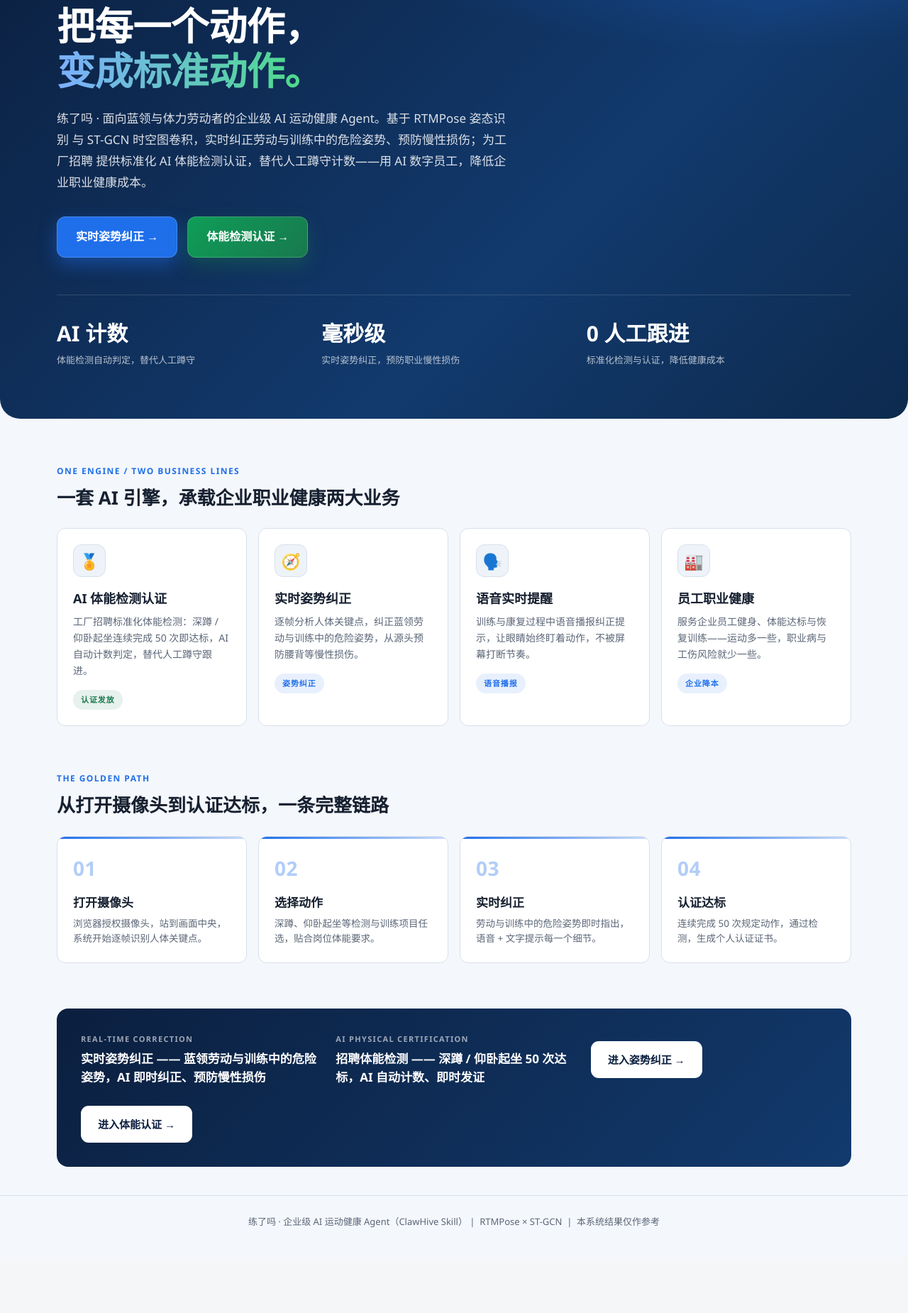
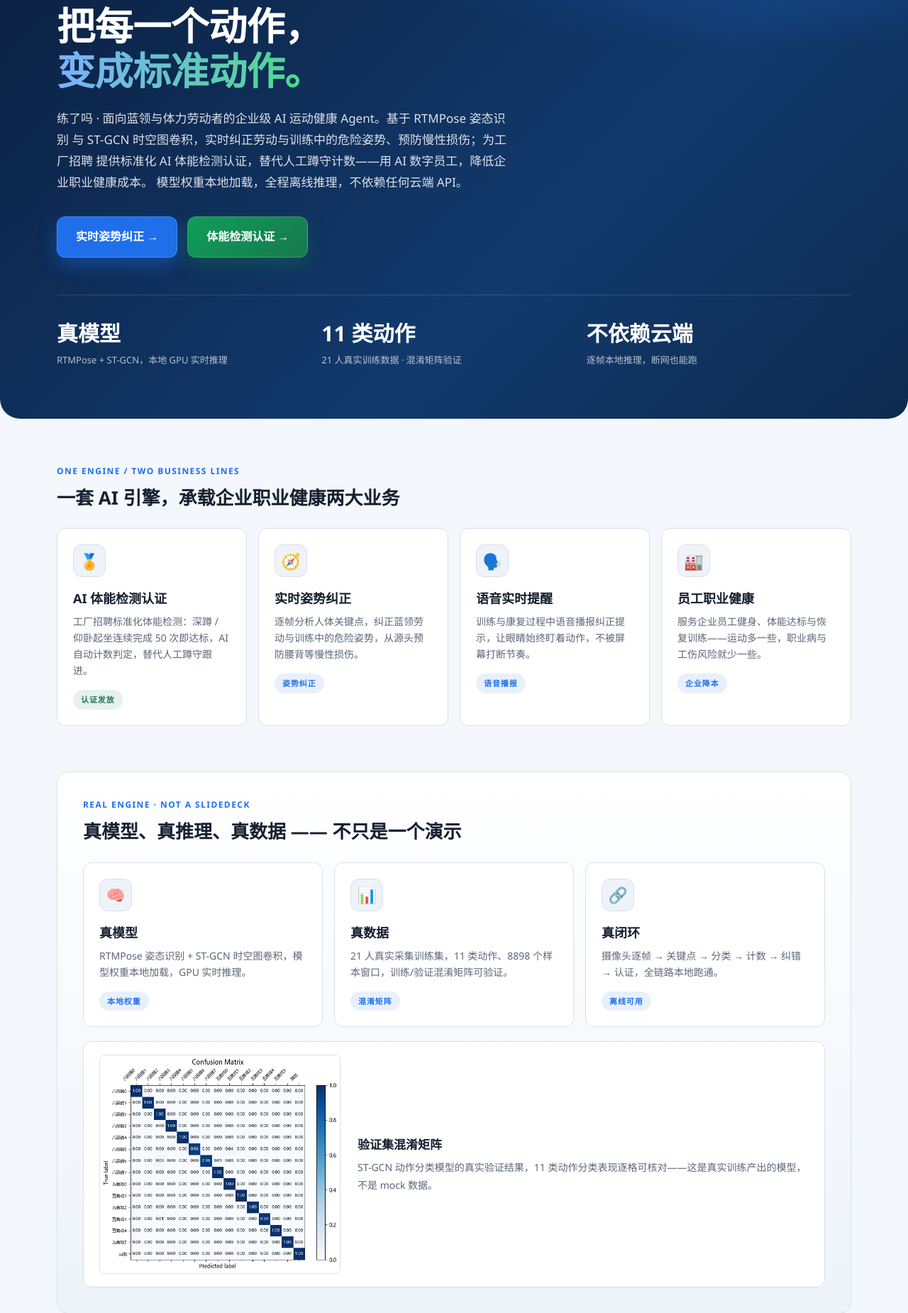
Before and after one commit to leafjava/enterprise-pose-coach, a Flask app: page / in a window 1280 px wide. Shown: the part 144-1994 px from the top of the page at 71% size. Before the commit the page ends 1874 px from the top, so only its background shows below. Run offline with Flask 3, Linux system fonts and the light colour scheme; parts of the project's set-up code (start-up, migrations or seed data) failed here and were passed over.

Commit message:
feat(home): surface real-model evidence with confusion matrix
Reinforce the "real model, not a mock" moat for judges:
- Add "REAL ENGINE" section with validation confusion matrix image
- Swap hero proofs for RTMPose + ST-GCN / 11 classes / offline inference
- Sync README tech stack and quick start to the actual implementation
- Add submission checklist for the ClawHive hackathon

```diff
--- a/templates/home.html
+++ b/templates/home.html
@@ -356,7 +356,58 @@
             font-size: 13px;
         }
 
+        /* ---------- 真实引擎证据 ---------- */
+        .engine-section {
+            background: linear-gradient(180deg, #ffffff 0%, var(--panel-alt) 100%);
+            border: 1px solid var(--border);
+            border-radius: 16px;
+            padding: 36px;
+        }
+
+        .engine-proof {
+            display: flex;
+            gap: 24px;
+            align-items: center;
+            margin-top: 20px;
+            background: var(--panel);
+            border: 1px solid var(--border);
+            border-radius: 12px;
+            padding: 18px 22px;
+        }
+
+        .engine-proof img {
+            width: min(340px, 42%);
+            border-radius: 8px;
+            border: 1px solid var(--border);
+            background: #fff;
+        }
+
+        .engine-proof strong {
+            display: block;
+            font-size: 17px;
+            margin-bottom: 6px;
+        }
+
+        .engine-proof span {
+            color: var(--muted);
+            font-size: 14px;
+            line-height: 1.65;
+        }
+
         @media (max-width: 720px) {
+            .engine-section {
+                padding: 22px;
+            }
+
+            .engine-proof {
+                flex-direction: column;
+                align-items: flex-start;
+            }
+
+            .engine-proof img {
+                width: 100%;
+            }
+
             .hero {
                 padding: 56px 0 48px;
             }
@@ -382,15 +433,16 @@
                     练了吗 · 面向蓝领与体力劳动者的企业级 AI 运动健康 Agent。基于 RTMPose 姿态识别
                     与 ST-GCN 时空图卷积，实时纠正劳动与训练中的危险姿势、预防慢性损伤；为工厂招聘
                     提供标准化 AI 体能检测认证，替代人工蹲守计数——用 AI 数字员工，降低企业职业健康成本。
+                    模型权重本地加载，全程离线推理，不依赖任何云端 API。
                 </p>
                 <div class="hero-actions">
                     <a href="/coach" class="primary-cta">实时姿势纠正 →</a>
                     <a href="/certification" class="primary-cta success-cta">体能检测认证 →</a>
                 </div>
                 <div class="hero-proof">
-                    <div><strong>AI 计数</strong><span>体能检测自动判定，替代人工蹲守</span></div>
-                    <div><strong>毫秒级</strong><span>实时姿势纠正，预防职业慢性损伤</span></div>
-                    <div><strong>0 人工跟进</strong><span>标准化检测与认证，降低健康成本</span></div>
+                    <div><strong>真模型</strong><span>RTMPose + ST-GCN，本地 GPU 实时推理</span></div>
+                    <div><strong>11 类动作</strong><span>21 人真实训练数据 · 混淆矩阵验证</span></div>
+                    <div><strong>不依赖云端</strong><span>逐帧本地推理，断网也能跑</span></div>
                 </div>
             </div>
         </section>
@@ -426,6 +478,41 @@
                     <p>服务企业员工健身、体能达标与恢复训练——运动多一些，职业病与工伤风险就少一些。</p>
                     <span class="badge">企业降本</span>
                 </article>
+            </div>
+        </section>
+
+        <!-- 真实推理引擎 -->
+        <section class="shell section-block engine-section">
+            <div class="section-heading">
+                <span>REAL ENGINE · NOT A SLIDEDECK</span>
+                <h2>真模型、真推理、真数据 —— 不只是一个演示</h2>
+            </div>
+            <div class="grid">
+                <article class="panel">
+                    <div class="card-icon">🧠</div>
+                    <h3>真模型</h3>
+                    <p>RTMPose 姿态识别 + ST-GCN 时空图卷积，模型权重本地加载，GPU 实时推理。</p>
+                    <span class="badge">本地权重</span>
+                </article>
+                <article class="panel">
+                    <div class="card-icon">📊</div>
+                    <h3>真数据</h3>
+                    <p>21 人真实采集训练集，11 类动作、8898 个样本窗口，训练/验证混淆矩阵可验证。</p>
+                    <span class="badge">混淆矩阵</span>
+                </article>
+                <article class="panel">
+                    <div class="card-icon">🔗</div>
+                    <h3>真闭环</h3>
+                    <p>摄像头逐帧 → 关键点 → 分类 → 计数 → 纠错 → 认证，全链路本地跑通。</p>
+                    <span class="badge">离线可用</span>
+                </article>
+            </div>
+            <div class="engine-proof">
+                <img src="/static/validation_confusion_matrix.png" alt="ST-GCN 验证集混淆矩阵">
+                <div>
+                    <strong>验证集混淆矩阵</strong>
+                    <span>ST-GCN 动作分类模型的真实验证结果，11 类动作分类表现逐格可核对——这是真实训练产出的模型，不是 mock 数据。</span>
+                </div>
             </div>
         </section>
 
@@ -475,7 +562,7 @@
     </main>
 
     <footer>
-        练了吗 · 企业级 AI 运动健康 Agent（ClawHive Skill）&nbsp;|&nbsp; RTMPose × ST-GCN &nbsp;|&nbsp; 本系统结果仅作参考
+        练了吗 · 企业级 AI 运动健康 Agent（ClawHive Skill）&nbsp;|&nbsp; 本地模型推理 · RTMPose × ST-GCN × CUDA &nbsp;|&nbsp; 本系统结果仅作参考
     </footer>
 </body>
 </html>
```
Also changed, not shown: README.md, static/validation_confusion_matrix.png (added).
